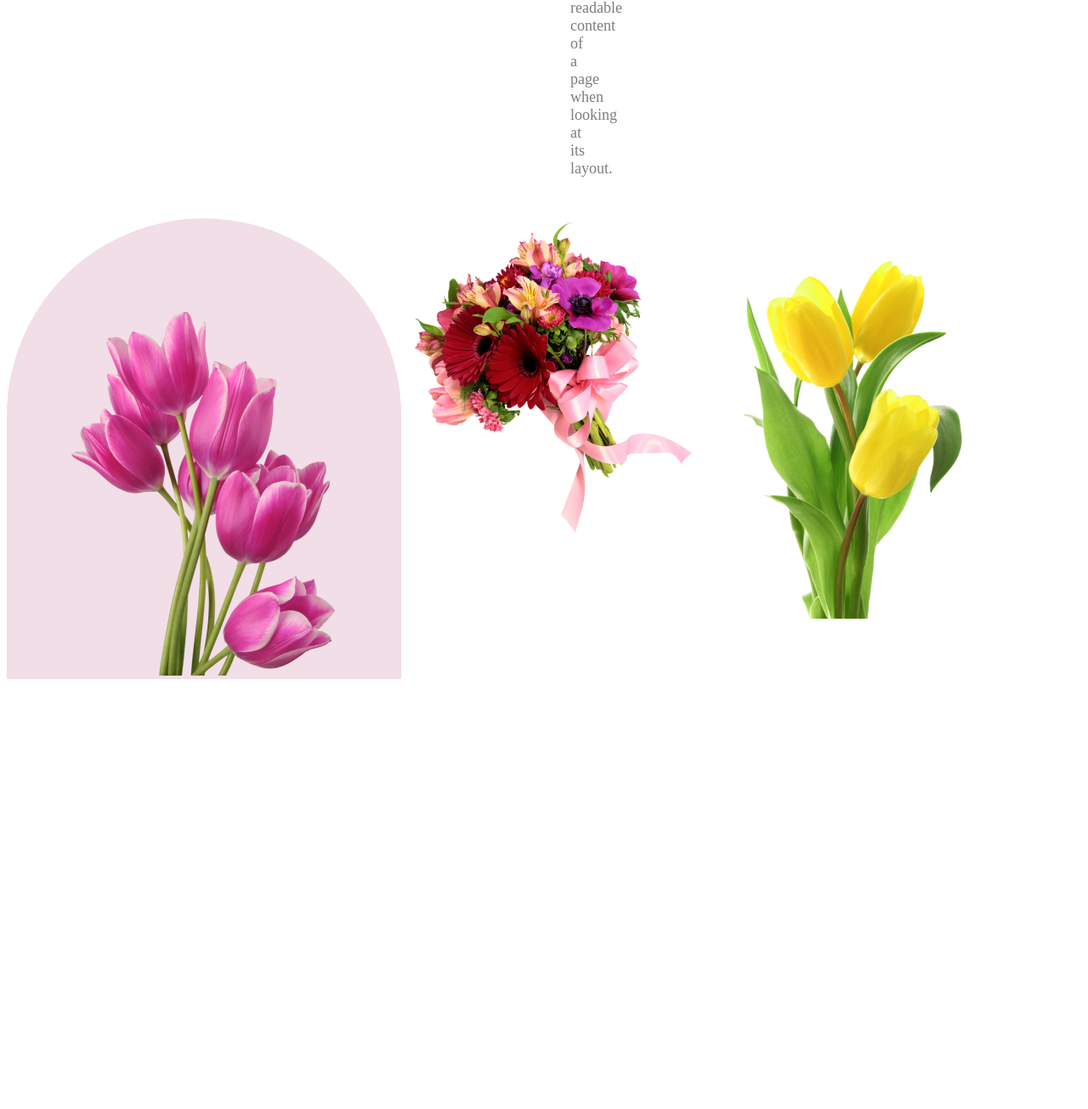
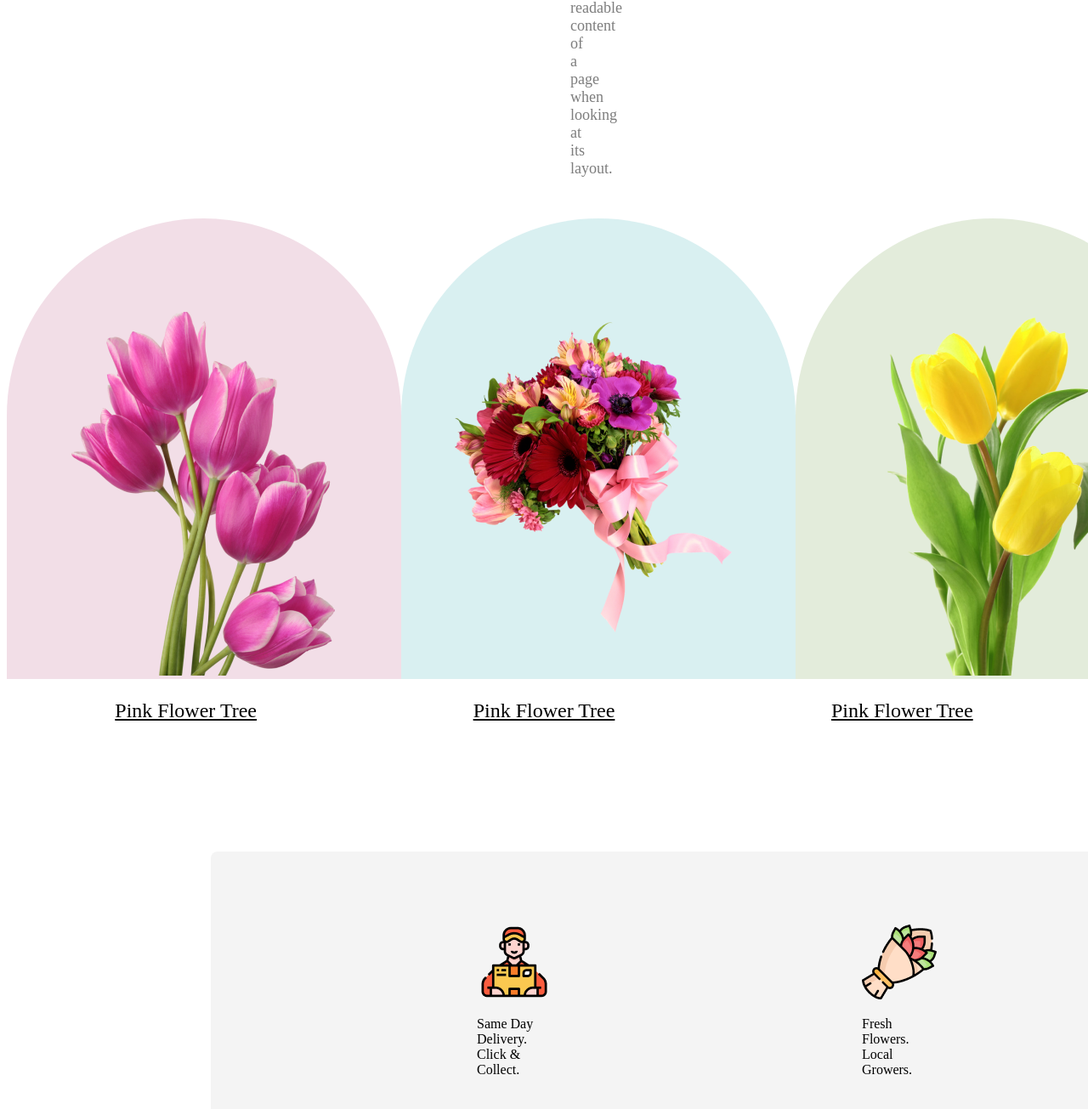
Before and after one commit to Muhaimenul-Islam-Ratul/flower-shop-assignment, a plain HTML site: page my-index.html in a window 1280 px wide. Shown: the part 1495-2800 px from the top of the page at 85% size. Before the commit the page ends 2302 px from the top, so only its background shows below. Drawn offline with Linux system fonts and the light colour scheme.

Commit message:
section updated

```diff
--- a/my-index.html
+++ b/my-index.html
@@ -28,10 +28,21 @@
             </div>
             <div class="image-show">
                 <div class="flower-1"><img src="Flower Asset/pngwing 6.png" alt=""></div>
-                <div><img src="Flower Asset/pngwing 5.png" alt=""></div>
-                <div><img src="Flower Asset/pngwing 7.png" alt=""></div>
+                <div class="flower-2"><img src="Flower Asset/pngwing 5.png" alt=""></div>
+                <div class="flower-3"><img src="Flower Asset/pngwing 7.png" alt=""></div>
             </div>
-        </section>
+            <div class="flower-name">
+                <p>Pink Flower Tree</p>
+                <p>Pink Flower Tree</p>
+                <p>Pink Flower Tree</p>
+            </div>
+            <div class="service">
+                <div class="contact1"><img src="Flower Asset/Group 57.png" alt=""><p>Same Day Delivery. Click & Collect.</p></div>
+                <div class="contact2"><img src="Flower Asset/Group 58.png" alt=""><p>Fresh Flowers. Local Growers.</p></div>
+                <div class="contact3"><img src="Flower Asset/Group 59.png" alt=""><p>24/7 Free Support.</p></div>
+
+            </div>
+
 
     </main>
     <footer>
--- a/style/flower.css
+++ b/style/flower.css
@@ -28,6 +28,7 @@
     margin: 32px 171px 32px 240px;
     padding: 20px 43px;
     border-radius: 8px;
+    border: none;
     color: #FFF;
     font-family: Lato;
     font-size: 20px;
@@ -60,6 +61,7 @@
 
 .image-show {
     display: flex;
+    justify-content: space-around;
 
 }
 
@@ -68,3 +70,43 @@
     border-radius: 300px 300px 0px 0px;
     background: rgba(167, 33, 98, 0.15);
 }
+
+.flower-2 {
+    padding: 117px 47px 51px 47px;
+    border-radius: 300px 300px 0px 0px;
+    background: rgba(5, 151, 160, 0.15);
+}
+
+.flower-3 {
+    padding: 67px 75px 0px 75px;
+    border-radius: 300px 300px 0px 0px;
+    background: rgba(71, 125, 17, 0.15);
+
+}
+
+.flower-name {
+    display: flex;
+    justify-content: space-around;
+    text-align: center;
+    font-size: 24px;
+    text-decoration-line: underline;
+}
+
+.service {
+    margin: 128px 240px;
+    display: flex;
+    /* justify-content: space-around; */
+    border-radius: 8px;
+    background: rgba(39, 39, 39, 0.05);
+    width: 1440px;
+    height: 320px;
+}
+.contact1{
+    margin: 86px 365px 24px 313px;
+}
+.contact2{
+    margin: 86px 271px 24px 0px;
+}
+.contact3{
+    margin: 86px 232px 24px 0px;
+}
```
